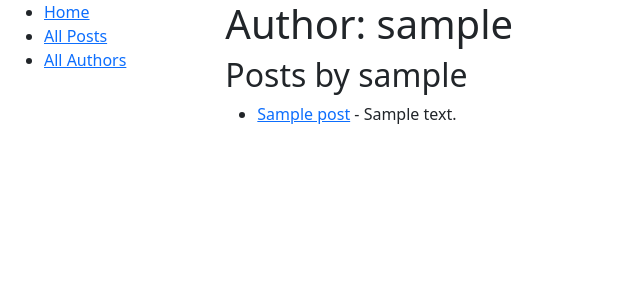
After one commit to m20re/tech-exercise-v2, a Django app: template mysite/templates/blog/author_detail.html in a window 1280 px wide. The commit adds this page. Shown: the top 300 px of the page, without its empty margins (0-640 px from the left). Run offline with Django 4.2, Linux system fonts and the light colour scheme; the template is opened without the code that fills it: most values are stand-ins (such as "Sample title", 1, 10 or a date in 2020).

Commit message:
added author_detail and author_list

```diff
--- a/mysite/blog/urls.py
+++ b/mysite/blog/urls.py
@@ -5,4 +5,6 @@ urlpatterns = [
     path('', views.index, name='index'),
     path('post/', views.PostListView.as_view(), name='posts'),
     path('post/<int:pk>/', views.PostDetailView.as_view(), name='post-detail'),
+    path('authors/', views.AuthorListView.as_view(), name='authors'),
+    path('authors/<int:pk>/', views.AuthorDetailView.as_view(), name='author-detail'),
 ]
--- a/mysite/templates/base_generic.html
+++ b/mysite/templates/base_generic.html
@@ -23,7 +23,7 @@
                     <ul class="sidebar-nav">
                         <li><a href="{% url 'index' %}">Home</a></li>
                         <li><a href="{% url 'posts' %}">All Posts</a></li>
-                        <li><a href="">All Users</a></li>
+                        <li><a href="{% url 'authors' %}">All Authors</a></li>
                     </ul>
                     {% endblock %}
                 </div>
--- /dev/null
+++ b/mysite/templates/blog/author_detail.html
@@ -0,0 +1,16 @@
+{% extends "base_generic.html" %}
+
+{% block content %}
+  <h1>Author: {{ author.username }}</h1>
+
+  <h2>Posts by {{ author.username }}</h2>
+  <ul>
+    {% for post in author.post_set.all %}
+      <li>
+        <a href="{{ post.get_absolute_url }}">{{ post.title }}</a> - {{ post.description }}
+      </li>
+    {% empty %}
+      <li>This author has no posts.</li>
+    {% endfor %}
+  </ul>
+{% endblock %}
```
Also changed, not shown: mysite/blog/views.py (+11 -0 lines), mysite/templates/blog/author_list.html (added, +12 -0 lines).
